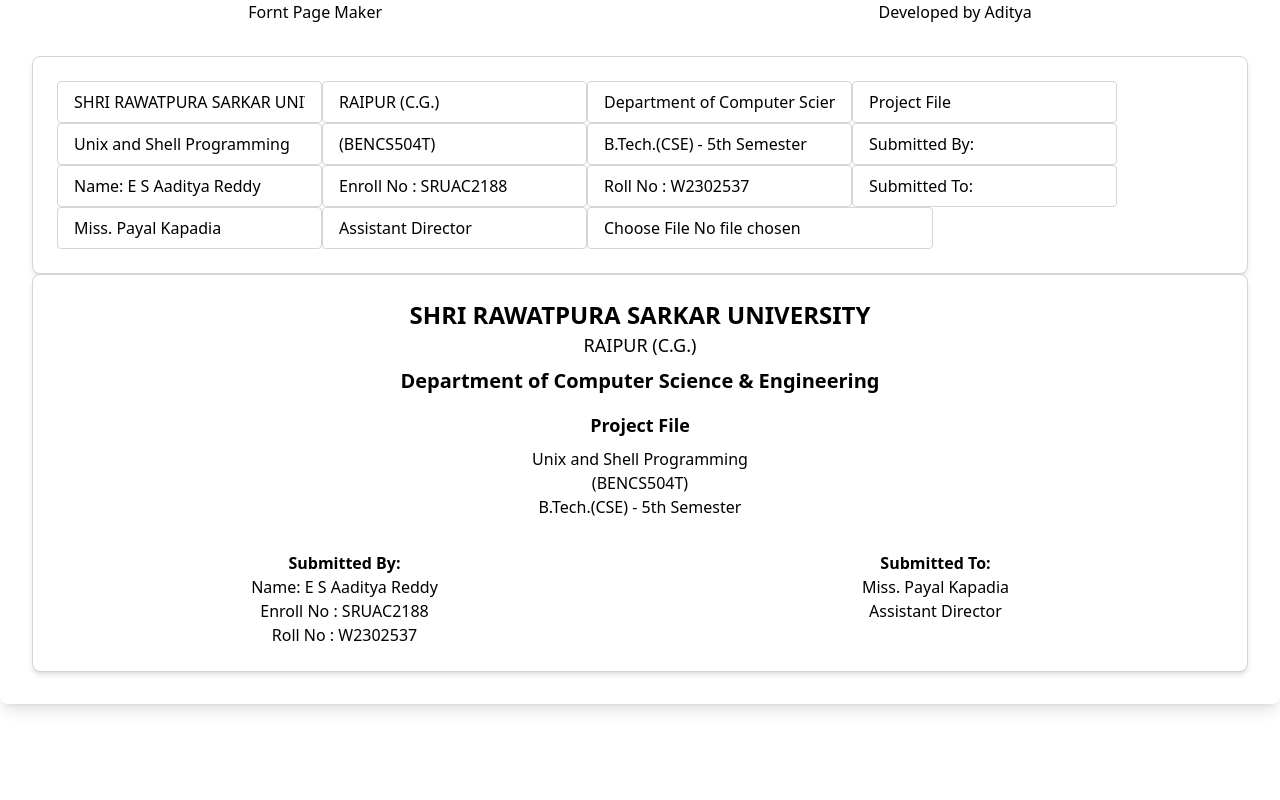
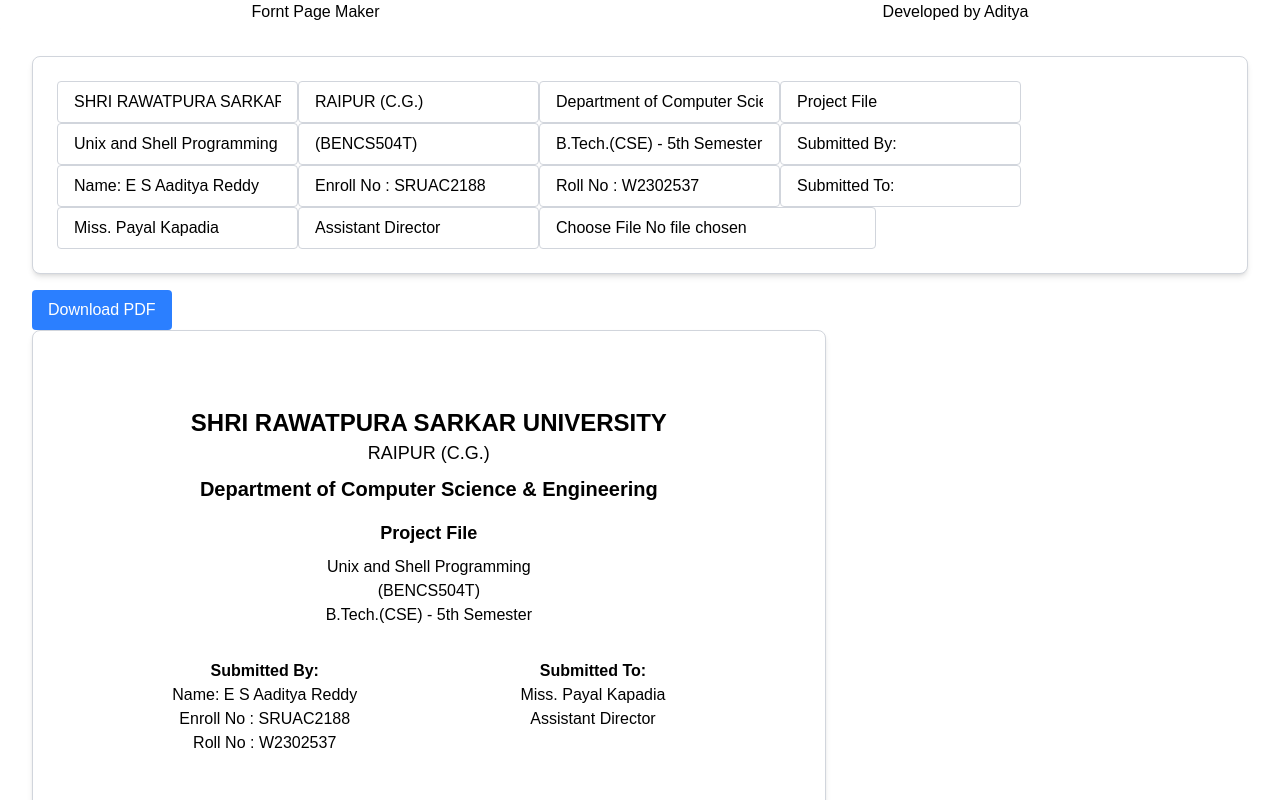
Before and after one commit to EmaniAditya/front-page-maker, a React (Vite) app: page / in a window 1280 px wide. Shown: the top 800 px of the page. Built offline with nearby package versions, Linux system fonts and the light colour scheme.

Commit message:
something is up /w html2pdf

```diff
--- a/package.json
+++ b/package.json
@@ -12,7 +12,6 @@
   "dependencies": {
     "@tailwindcss/vite": "^4.0.0",
     "html2pdf.js": "^0.10.2",
-    "jspdf": "^2.5.2",
     "react": "^18.3.1",
     "react-dom": "^18.3.1",
     "tailwindcss": "^4.0.0"
--- a/src/App.jsx
+++ b/src/App.jsx
@@ -1,4 +1,6 @@
 import React, { useState } from "react"
+import html2pdf from 'html2pdf.js'
+
 
 function App() {
   const [collegeName, setCollegeName] = useState("SHRI RAWATPURA SARKAR UNIVERSITY")
@@ -28,8 +30,25 @@
     }
   }
 
-  return <div>
-    <header className="flex justify-around">
+  const generatePDF = () => {
+    console.log('button clicked');
+    const element = document.getElementById('preview')
+    if(!element) {
+      console.log('preview not found');
+    }
+    const options = {
+      margin: 0.5,
+      filename: `${subjectName} front page.pdf`,
+      // image: {type: 'jpeg', quality: 0.98},
+      html2canvas: {scale: 2},
+      jsPDF: {unit: 'in', format: 'a4', orientation: 'potrait'}
+    }
+
+    html2pdf().from(element).set(options).save()
+  }
+
+  return <div style={{ fontFamily: "Arial, sans-serif", margin: 0, padding: 0 }}>
+  <header className="flex justify-around">
       <p>Fornt Page Maker</p>
       <p>Developed by Aditya</p>
     </header>
@@ -142,8 +161,22 @@
         />
       </div>
 
+      <button
+        onClick={generatePDF}
+        className="bg-blue-500 text-white px-4 py-2 rounded mt-4"
+      >
+        Download PDF
+      </button>
+
+
       {/* // preview */}
-      <div className="border border-gray-300 p-6 rounded-lg shadow-md bg-white">
+      <div id="preview" className="border border-gray-300 p-6 rounded-lg shadow-md bg-white"
+      style={{
+        width: "21cm",
+        height: "29.7cm",
+        padding: "2cm",
+        boxSizing: "border-box",
+      }}>
         <div className="text-center">
           <h1 className="text-2xl font-bold">{collegeName}</h1>
           <h2 className="text-lg">{collegePlace}</h2>
```
Also changed, not shown: 1 other file (tests, documents, lock files or other folders).
